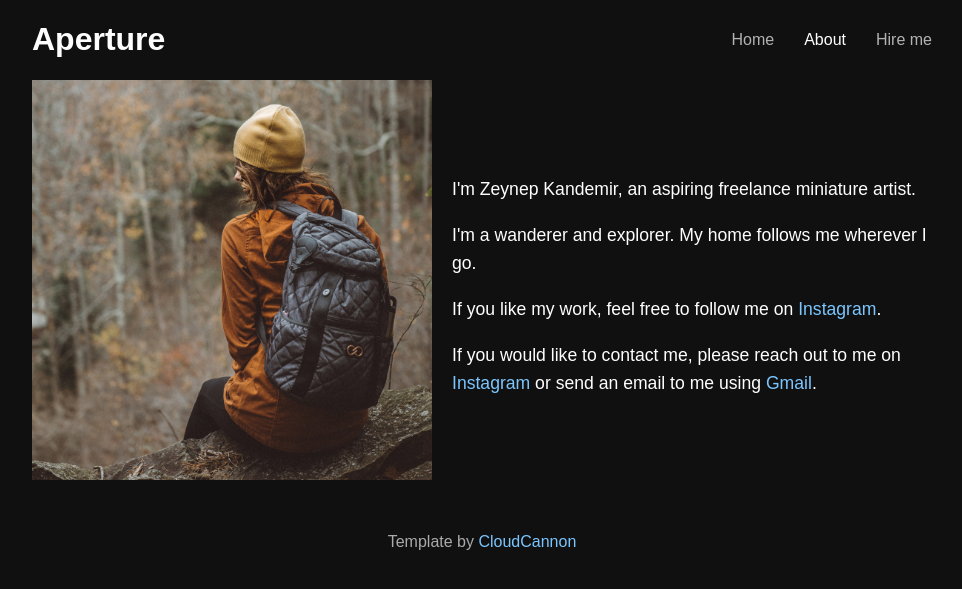
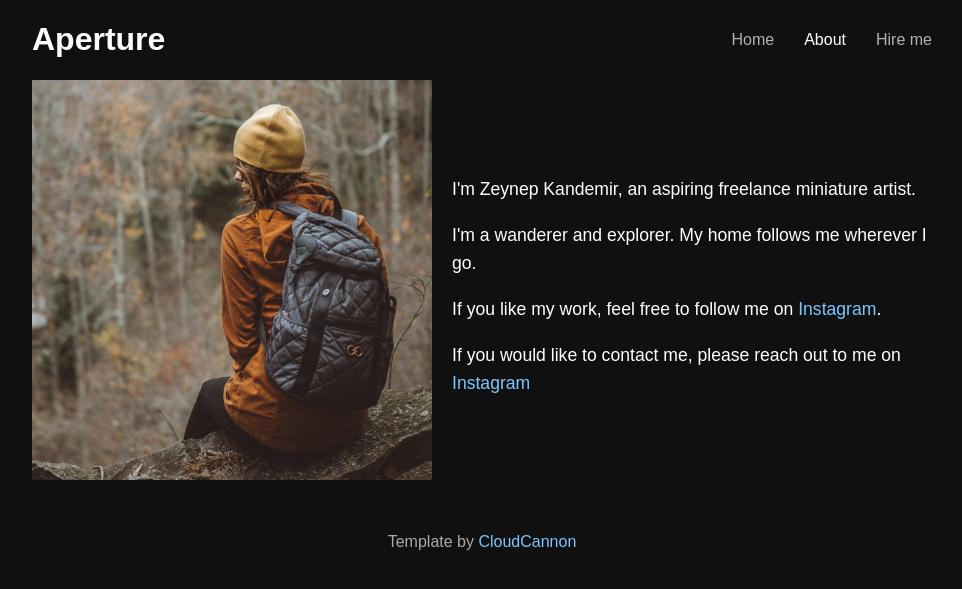
Before and after one commit to zeynepkandemir/zeynepkandemir.github.io, a Jekyll site: the page built from about.html, in a window 1280 px wide. Shown: the top 589 px of the page, without its empty margins (158-1120 px from the left). Built offline with Jekyll 4.4.1, drawn with Linux system fonts in a browser that asks for light colours; some web fonts are replaced.

Commit message:
Update about.html

```diff
--- a/about.html
+++ b/about.html
@@ -10,7 +10,7 @@
 			<p>I'm a wanderer and explorer. My home follows me wherever I go.</p>
 
 			<p>If you like my work, feel free to follow me on <a href="https://www.instagram.com/zeynep_minyatur/">Instagram</a>.</p>
-			<p>If you would like to contact me, please reach out to me on <a href="https://www.instagram.com/zeynep_minyatur/">Instagram</a> or send an email to me using <a href="zeynepkandemir1965@gmail.com">Gmail</a>.</p>
+			<p>If you would like to contact me, please reach out to me on <a href="https://www.instagram.com/zeynep_minyatur/">Instagram</a></p>
 		</div>
 	</div>
 
```
